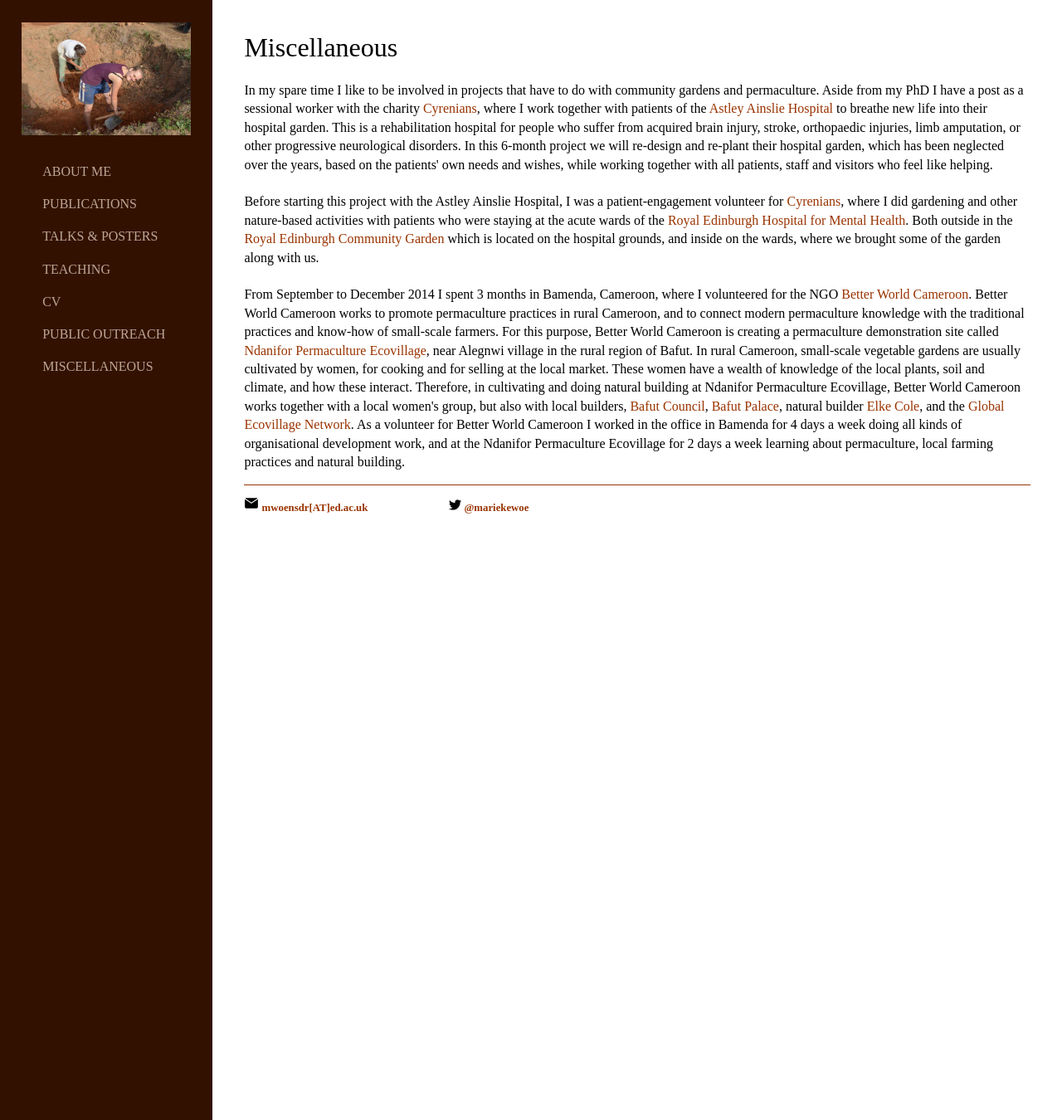
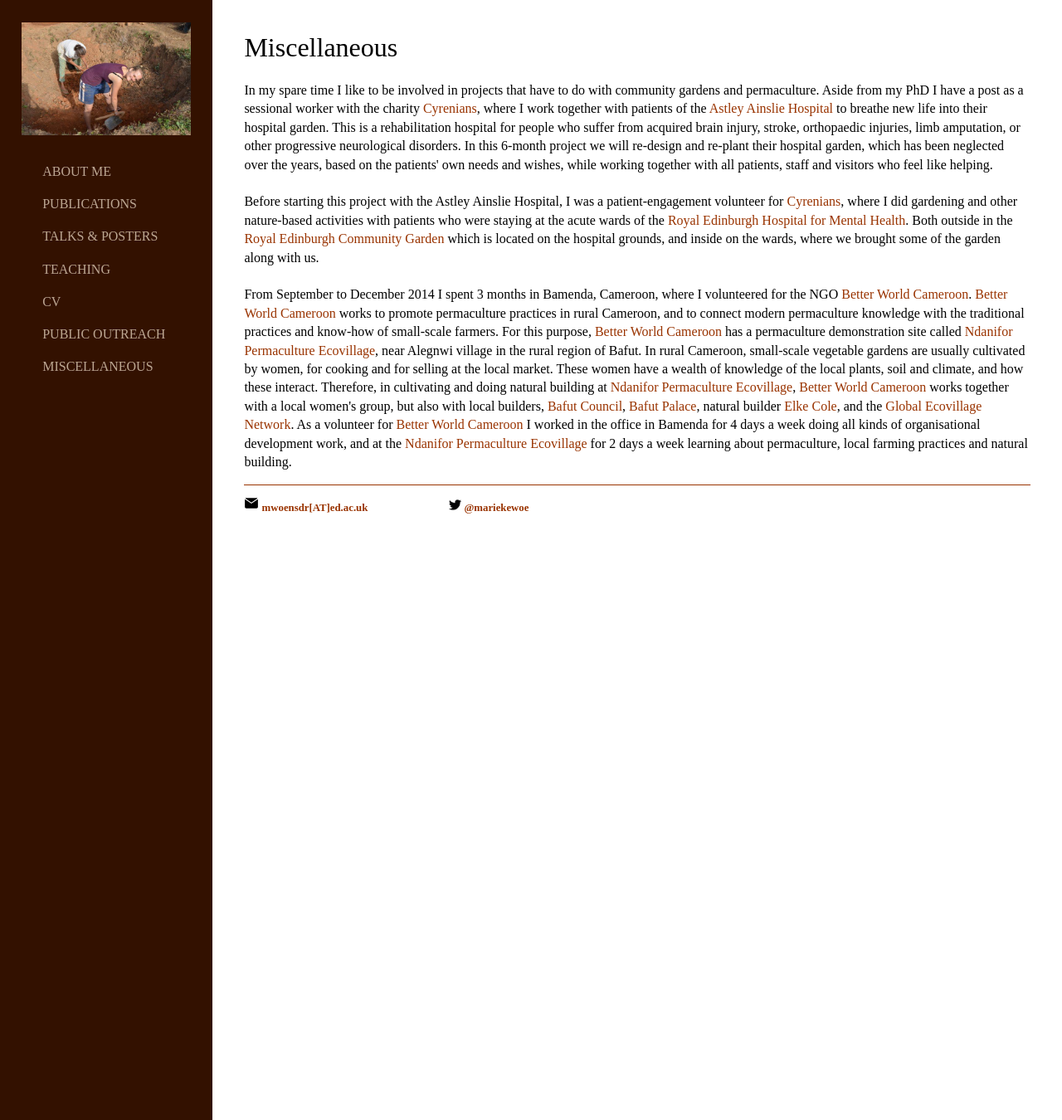
Before and after one commit to marieke-woensdregt/marieke-woensdregt.github.io, a Jekyll site: the page built from misc/index.html, in a window 1280 px wide. Shown: the whole page at 83% size. Built offline with Jekyll 4.4.1, drawn with Linux system fonts in a browser that asks for light colours.

Commit message:
Update index.html

```diff
--- a/misc/index.html
+++ b/misc/index.html
@@ -27,21 +27,25 @@
 		<br />
 		<br />
 		From September to December 2014 I spent 3 months in Bamenda, Cameroon, where I volunteered for the NGO
-		<a href="http://betterworld-cameroon.com/">Better World Cameroon</a>. Better World Cameroon works to promote permaculture
+		<a href="http://betterworld-cameroon.com/">Better World Cameroon</a>.
+		<a href="http://betterworld-cameroon.com/">Better World Cameroon</a> works to promote permaculture
 		practices in rural Cameroon, and to connect modern permaculture knowledge with the traditional practices and know-how
-		of small-scale farmers. For this purpose, Better World Cameroon is creating a permaculture demonstration site called
+		of small-scale farmers. For this purpose, <a href="http://betterworld-cameroon.com/">Better World Cameroon</a>
+		has a permaculture demonstration site called
 		<a href="http://betterworld-cameroon.com/ndanifor-permaculture-ecovillage/">Ndanifor Permaculture Ecovillage</a>,
 		near Alegnwi village in the rural region of Bafut. In rural Cameroon, small-scale vegetable gardens are usually
 		cultivated by women, for cooking and for selling at the local market. These women have a wealth of knowledge of the local
 		plants, soil and climate, and how these interact. Therefore, in cultivating and doing natural building at
-		Ndanifor Permaculture Ecovillage, Better World Cameroon works together with a local women's group,
-		but also with local builders,
+		<a href="http://betterworld-cameroon.com/ndanifor-permaculture-ecovillage/">Ndanifor Permaculture Ecovillage</a>,
+		<a href="http://betterworld-cameroon.com/">Better World Cameroon</a>
+		works together with a local women's group, but also with local builders,
 		<a href="http://africa.iclei.org/members/members-in-africa/profiled-african-members/bafut-council-cameroon.html">Bafut Council</a>,
 		<a href="https://www.wmf.org/project/bafut-palace">Bafut Palace</a>, natural builder
 		<a href="http://elkecole.com/">Elke Cole</a>,
 		and the <a href="https://ecovillage.org/">Global Ecovillage Network</a>.
-		As a volunteer for Better World Cameroon I worked in the office in Bamenda for 4 days a week doing all kinds of
-		organisational development work, and at the Ndanifor Permaculture Ecovillage for 2 days a week learning about
-		permaculture, local farming practices and natural building.
+		As a volunteer for <a href="http://betterworld-cameroon.com/">Better World Cameroon</a>
+		I worked in the office in Bamenda for 4 days a week doing all kinds of organisational development work,
+		and at the <a href="http://betterworld-cameroon.com/ndanifor-permaculture-ecovillage/">Ndanifor Permaculture Ecovillage</a>
+		for 2 days a week learning about permaculture, local farming practices and natural building.
 	</p>
 </div><!-- /.blurb -->
```
